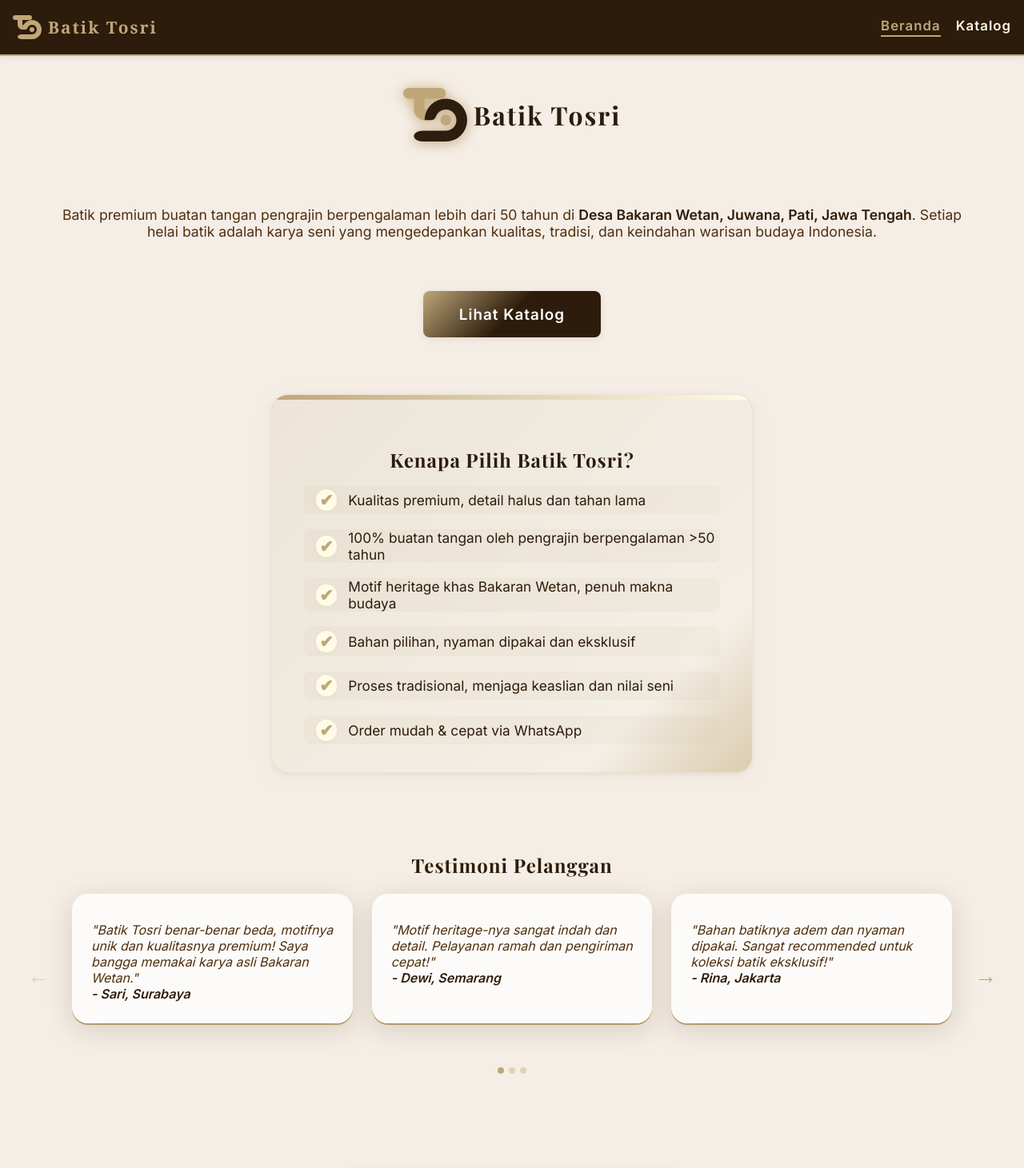
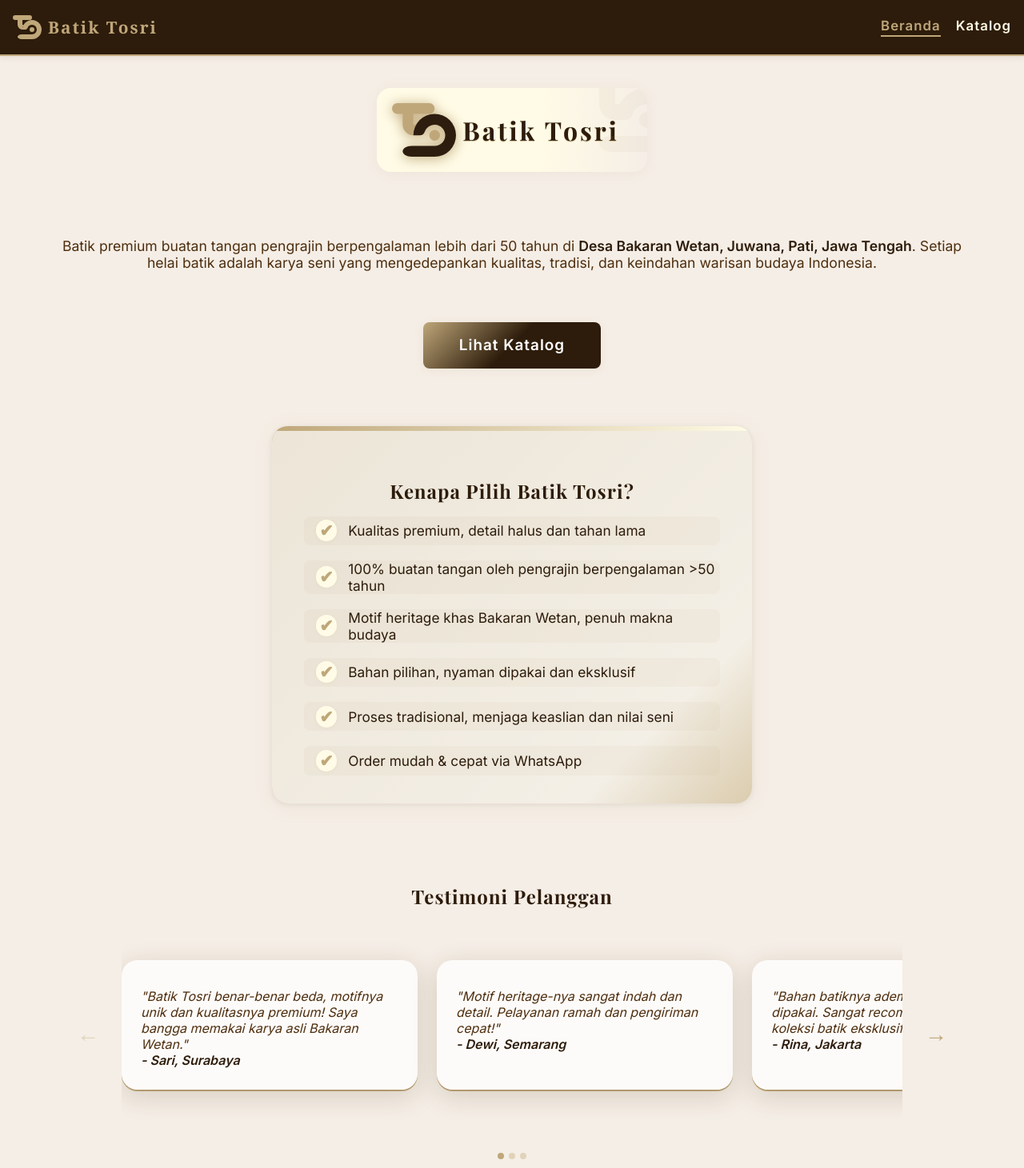
Before and after one commit to freeluncher/Website-Batik, a React (Vite) app: page / in a window 1280 px wide. Shown: the top 1461 px of the page at 80% size. Built offline with nearby package versions, Linux system fonts and the light colour scheme; the HTML template or start-up script is replaced by a standard one.

Commit message:
feat: enhance TestimonialSlider and Landing styles with improved layout and animations

```diff
--- a/src/components/TestimonialSlider.jsx
+++ b/src/components/TestimonialSlider.jsx
@@ -58,10 +58,23 @@ const TestimonialSlider = () => {
         <div
           ref={sliderRef}
           className={styles.testimonialSliderInner}
-          style={{ width: cardsPerView === 1 ? 320 : cardsPerView === 2 ? 700 : 1100 }}
         >
-          {testimonials.slice(start, start + cardsPerView).map((t, i) => (
-            <div className={styles.testimonialCard} key={i}>
+          <div
+            className={styles.testimonialSliderTestViewport}
+          >
+            <div
+              className={styles.testimonialSliderTestInner}
+              style={{ transform: `translateX(-${start * (cardsPerView === 1 ? 320 : cardsPerView === 2 ? 350 : 370)}px)` }}
+            >
+              {testimonials.map((t, i) => (
+                <div
+                  className={styles.testimonialCard}
+                  key={i}
+                  style={{
+                    minWidth: cardsPerView === 1 ? 320 : cardsPerView === 2 ? 350 : 370,
+                    maxWidth: cardsPerView === 1 ? 320 : cardsPerView === 2 ? 350 : 370
+                  }}
+                >
                   <blockquote className={styles.testimonialBlockquote}>
                     "{t.text}"
                     <br />
@@ -69,6 +82,8 @@ const TestimonialSlider = () => {
                   </blockquote>
                 </div>
               ))}
+            </div>
+          </div>
         </div>
         <button
           aria-label="Selanjutnya"
--- a/src/components/TestimonialSlider.module.css
+++ b/src/components/TestimonialSlider.module.css
@@ -3,7 +3,7 @@
   max-width: 100vw;
   position: relative;
   margin: 2.5rem 0;
-  padding: 0;
+  padding: 0 1.5rem;
 }
 
 .testimonialTitle {
@@ -19,6 +19,8 @@
   justify-content: center;
   align-items: center;
   gap: 24px;
+  padding: 0 8rem;
+  /* Mengurangi padding kiri-kanan agar tombol panah lebih dekat ke slider */
 }
 
 .testimonialBtn {
@@ -39,8 +41,11 @@
   display: flex;
   gap: 24px;
   overflow: visible;
-  transition: width 0.3s;
+  width: 100%;
+  padding: 0;
+  transition: none;
   justify-content: center;
+  align-items: flex-start;
 }
 
 .testimonialCard {
@@ -53,11 +58,24 @@
   box-shadow: 0 8px 32px rgba(77, 54, 24, 0.18), 0 2px 0 #bfa77a;
   border-image: linear-gradient(120deg, #bfa77a 40%, #fff 100%) 1;
   padding: 2.2rem 1.5rem 1.7rem 1.5rem;
+  margin-top: 2.8rem;
   margin-bottom: 2.8rem;
   transition: box-shadow 0.25s, transform 0.25s, border-color 0.25s;
   backdrop-filter: blur(6px);
   position: relative;
   overflow: hidden;
+  margin-right: 24px;
+}
+
+/* Hapus semua animasi dan efek aktif */
+.testimonialCardActive {
+  transform: none;
+  box-shadow: 0 8px 32px rgba(77, 54, 24, 0.18), 0 2px 0 #bfa77a;
+  z-index: auto;
+}
+
+.testimonialCard:last-child {
+  margin-right: 0;
 }
 
 .testimonialBlockquote {
@@ -86,3 +104,22 @@
 .testimonialDotActive {
   background: #bfa77a;
 }
+
+.testimonialSliderTestViewport, .testimonialSliderTestInner {
+  /* Reset jika ada style lama */
+}
+
+.testimonialSliderTestViewport {
+  width: 100%;
+  max-width: 1100px;
+  overflow: hidden;
+  border-radius: 18px;
+  margin: 0 auto 1.5rem auto;
+  background: none;
+  position: relative;
+}
+
+.testimonialSliderTestInner {
+  display: flex;
+  transition: transform 0.6s cubic-bezier(0.23, 1, 0.32, 1);
+}
--- a/src/pages/Landing.module.css
+++ b/src/pages/Landing.module.css
@@ -13,6 +13,18 @@
   align-items: center;
   text-align: center;
   box-sizing: border-box;
+  animation: fadeInLanding 1.1s cubic-bezier(0.23, 1, 0.32, 1);
+}
+
+@keyframes fadeInLanding {
+  from {
+    opacity: 0;
+    transform: translateY(32px) scale(0.98);
+  }
+  to {
+    opacity: 1;
+    transform: none;
+  }
 }
 
 .landingHeader {
@@ -20,6 +32,25 @@
   align-items: center;
   justify-content: center;
   margin-bottom: 1.5rem;
+  background: linear-gradient(90deg, #fffbe6 60%, #f5eee6 100%);
+  border-radius: 18px;
+  box-shadow: 0 2px 16px 0 rgba(191,167,122,0.10);
+  padding: 1.2rem 2.2rem 1.2rem 1.2rem;
+  position: relative;
+  overflow: hidden;
+}
+
+.landingHeader::after {
+  content: '';
+  position: absolute;
+  right: -40px;
+  top: -30px;
+  width: 120px;
+  height: 120px;
+  background: url('/logo-tosri-secondary.svg') no-repeat center/contain;
+  opacity: 0.08;
+  pointer-events: none;
+  z-index: 0;
 }
 
 .landingLogo {
@@ -37,7 +68,8 @@
   color: #2d1c0b;
   font-size: 2rem;
   margin: 0;
-  letter-spacing: 2px;
+  letter-spacing: 3px;
+  text-shadow: 0 2px 8px #fffbe6, 0 1px 0 #bfa77a;
 }
 
 .landingDesc {
@@ -51,6 +83,12 @@
   margin-bottom: 2rem;
   text-decoration: none;
   display: inline-block;
+  box-shadow: 0 2px 12px 0 rgba(191,167,122,0.13);
+  transition: box-shadow 0.2s, transform 0.2s;
+}
+.landingBtn:hover {
+  box-shadow: 0 6px 24px 0 rgba(191,167,122,0.18);
+  transform: translateY(-2px) scale(1.04);
 }
 
 .lokasi {
@@ -71,4 +109,10 @@
   background-clip: padding-box, border-box;
   box-shadow: 0 4px 24px 0 rgba(191,167,122,0.10), 0 1.5px 8px 0 rgba(45,28,11,0.08);
   backdrop-filter: blur(4px);
+  transition: box-shadow 0.25s, transform 0.25s, border-color 0.25s;
 }
+.cardHeritageLanding:hover {
+  box-shadow: 0 8px 32px 0 rgba(191,167,122,0.18), 0 2px 0 #bfa77a;
+  transform: translateY(-6px) scale(1.025);
+  border-color: #2d1c0b;
+}
```
Lines whose indentation alone changed are shown as unchanged.
